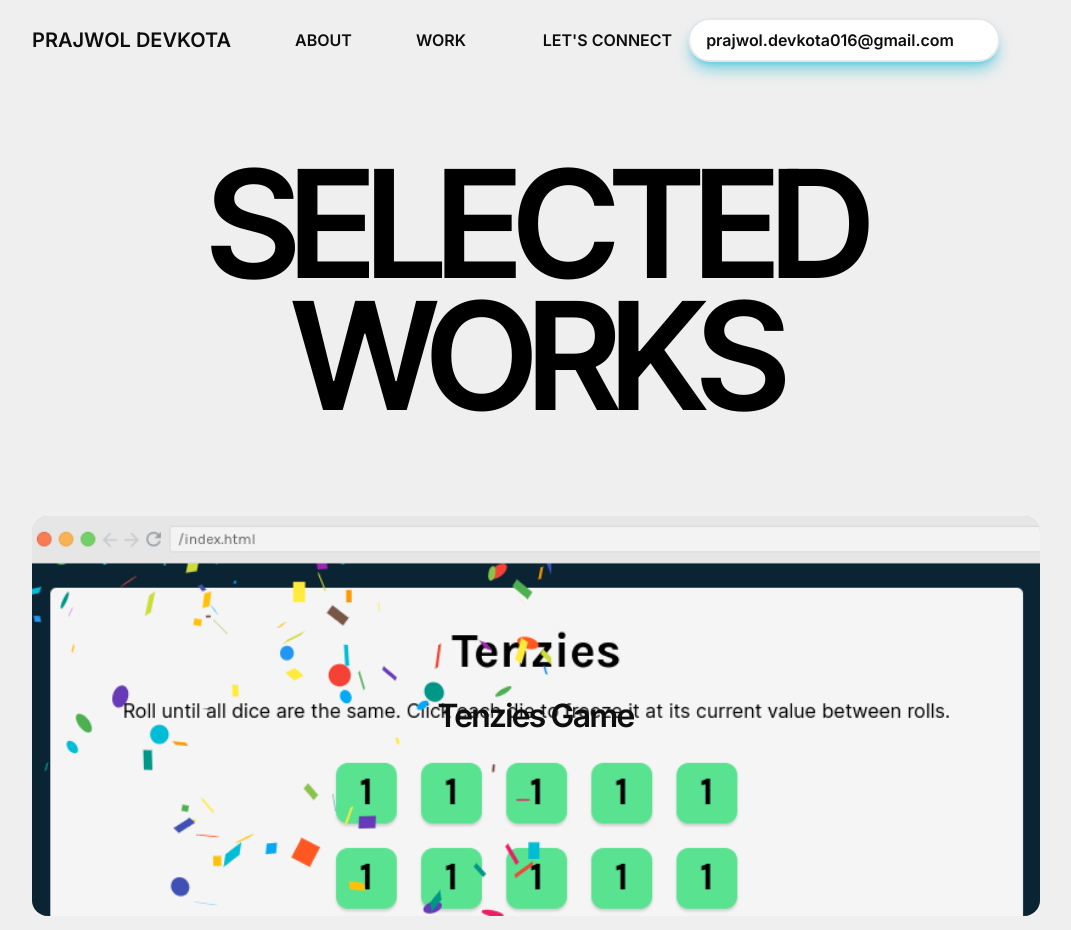
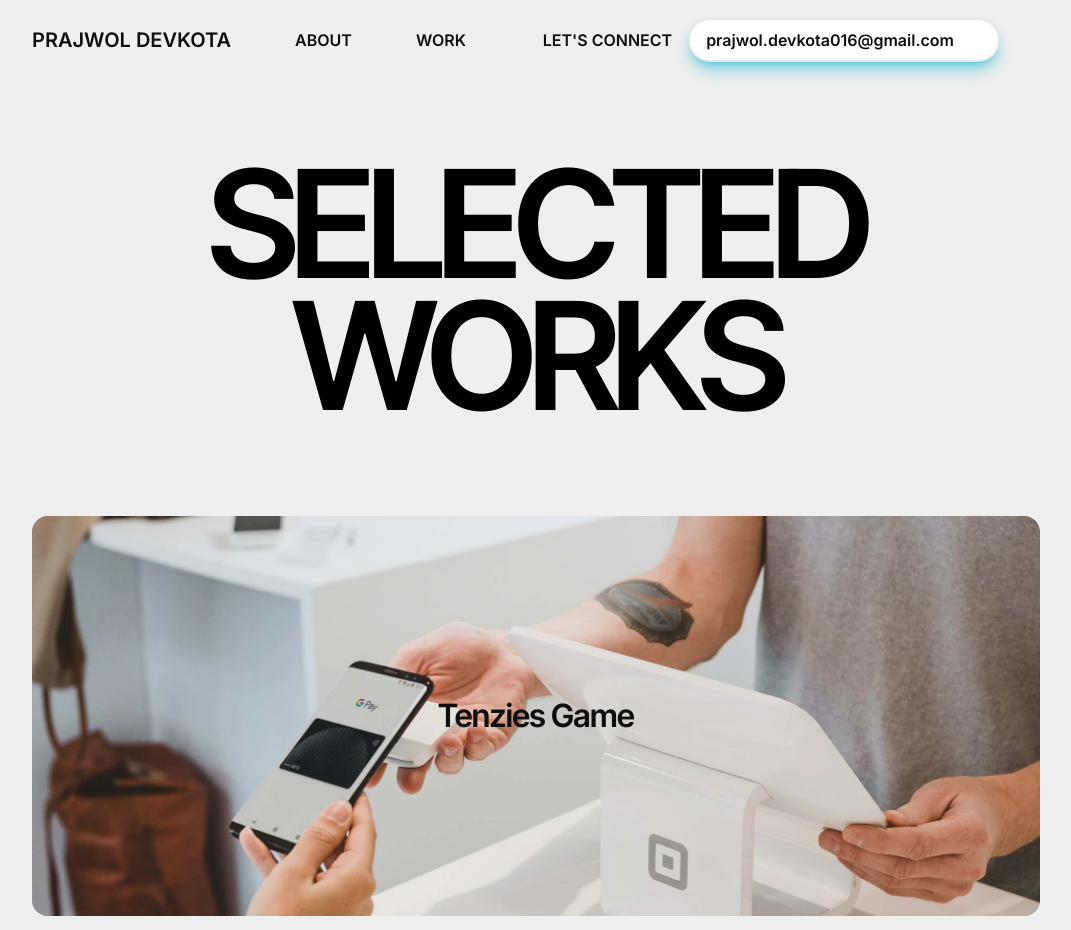
Before and after one commit to ploosond/portfolio, a React (Vite) app: page /work in a window 1280 px wide. Shown: the top 930 px of the page, without its empty margins (104-1175 px from the left). Built offline with nearby package versions, Linux system fonts and the light colour scheme; some icons are missing.

Commit message:
work image modify

```diff
--- a/src/components/Works/Work.jsx
+++ b/src/components/Works/Work.jsx
@@ -5,7 +5,7 @@ const Work = () => {
     {
       id: 1,
       title: 'Tenzies Game',
-      image: '/src/assets/project1.png',
+      image: '/src/assets/idwwZIIqbma8TEQVuw7zr8Em7g.webp',
       url: 'https://github.com/ploosond/tenzies-game',
     },
     {
```
Also changed, not shown: src/assets/idwwZIIqbma8TEQVuw7zr8Em7g.webp (added).
